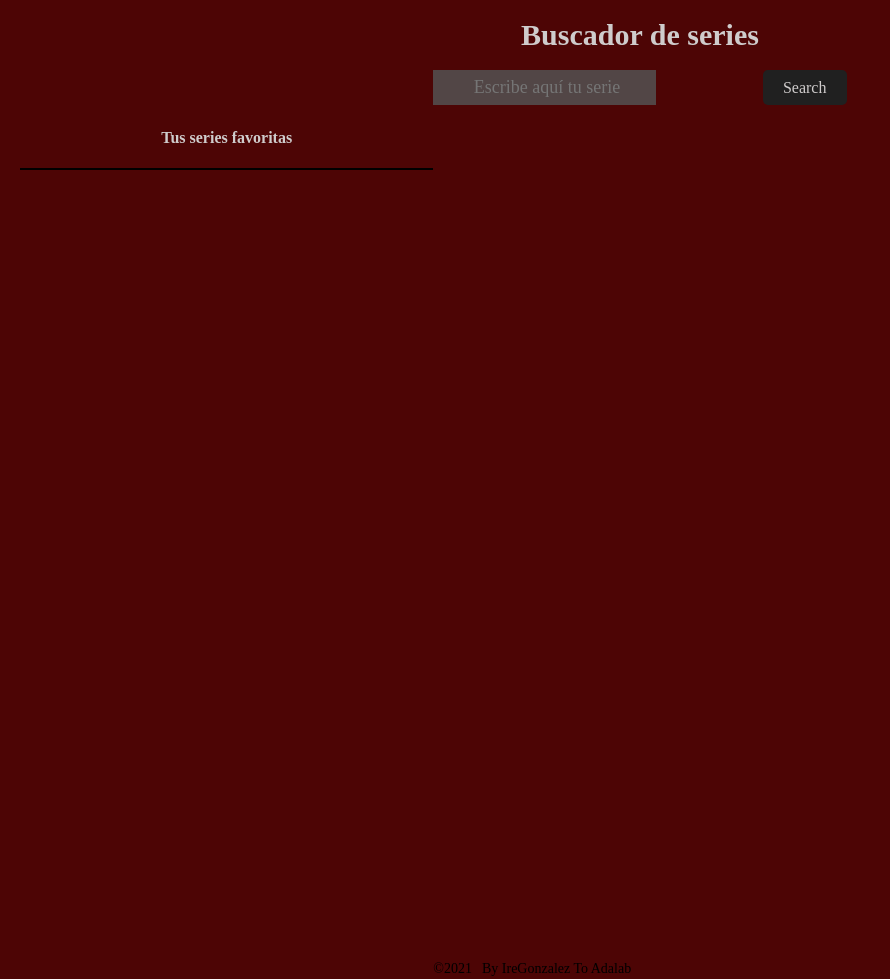
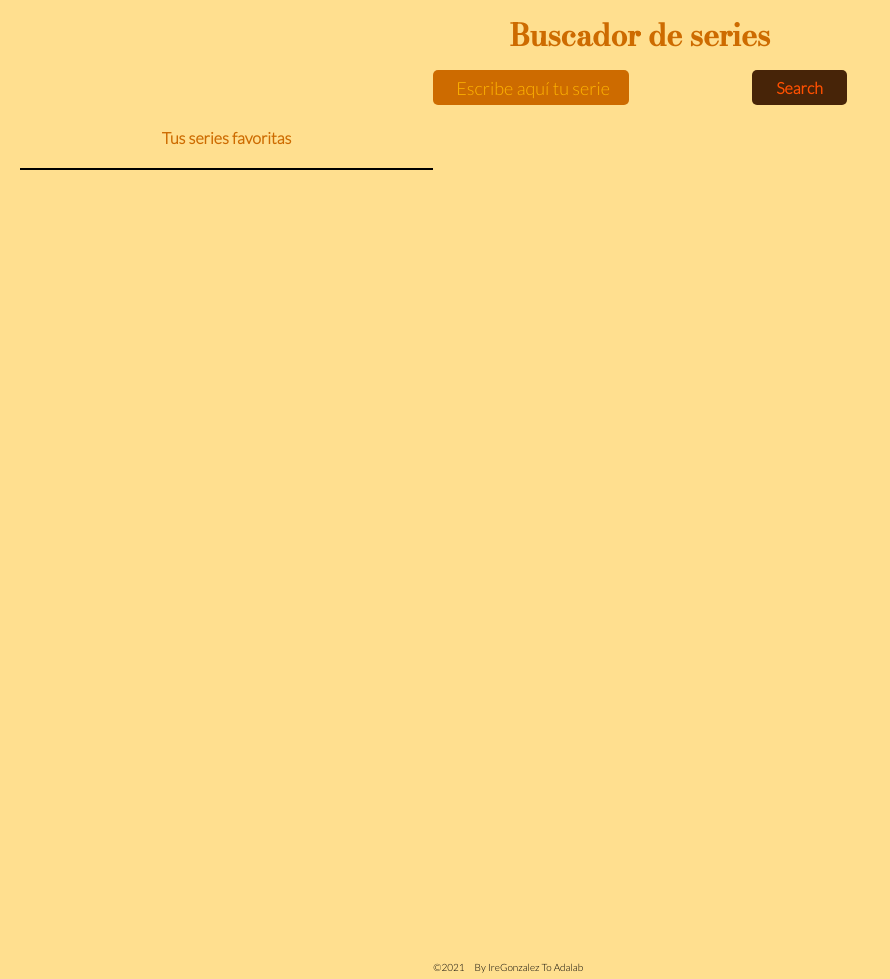
Before and after one commit to Adalab/modulo-2-evaluacion-final-IreGonzalez, a website: page docs/index.html in a window 1280 px wide. Shown: the top 979 px of the page, without its empty margins (0-890 px from the left). Drawn offline with nearby package versions, Linux system fonts and the light colour scheme.

Commit message:
merge testing with colour changes

```diff
--- a/docs/index.html
+++ b/docs/index.html
@@ -4,6 +4,9 @@
     <meta charset="UTF-8" />
     <meta name="viewport" content="width=device-width, initial-scale=1" />
     <title>Buscador de Series</title>
+    <link rel="preconnect" href="https://fonts.googleapis.com">
+    <link rel="preconnect" href="https://fonts.gstatic.com" crossorigin>
+    <link href="https://fonts.googleapis.com/css2?family=Bodoni+Moda:wght@500&family=Lato:wght@300&display=swap" rel="stylesheet">
     <link rel="stylesheet" href="./assets/css/main.css" />
     <link
       rel="stylesheet"
```
Also changed, not shown: docs/assets/css/main.css (+1 -1 lines).
